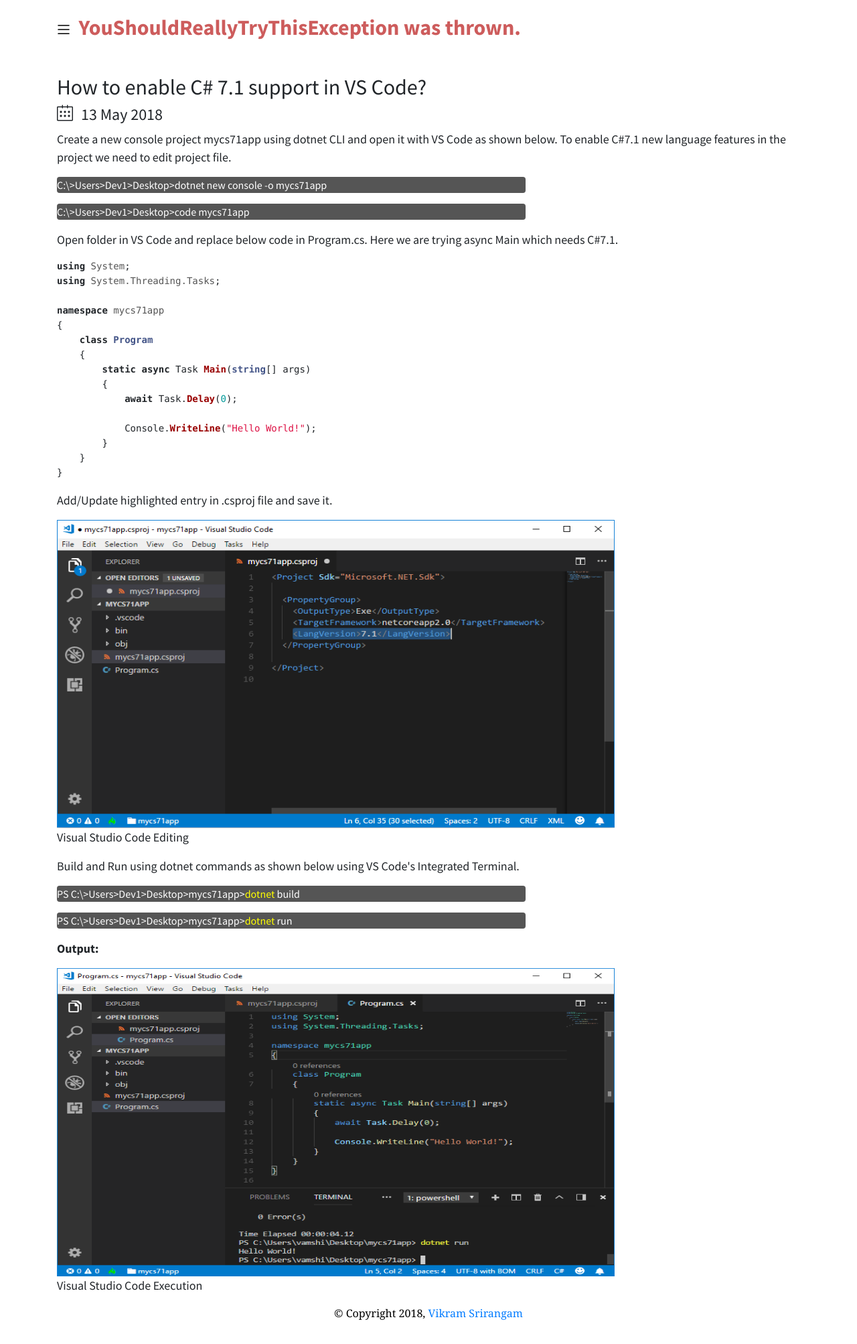
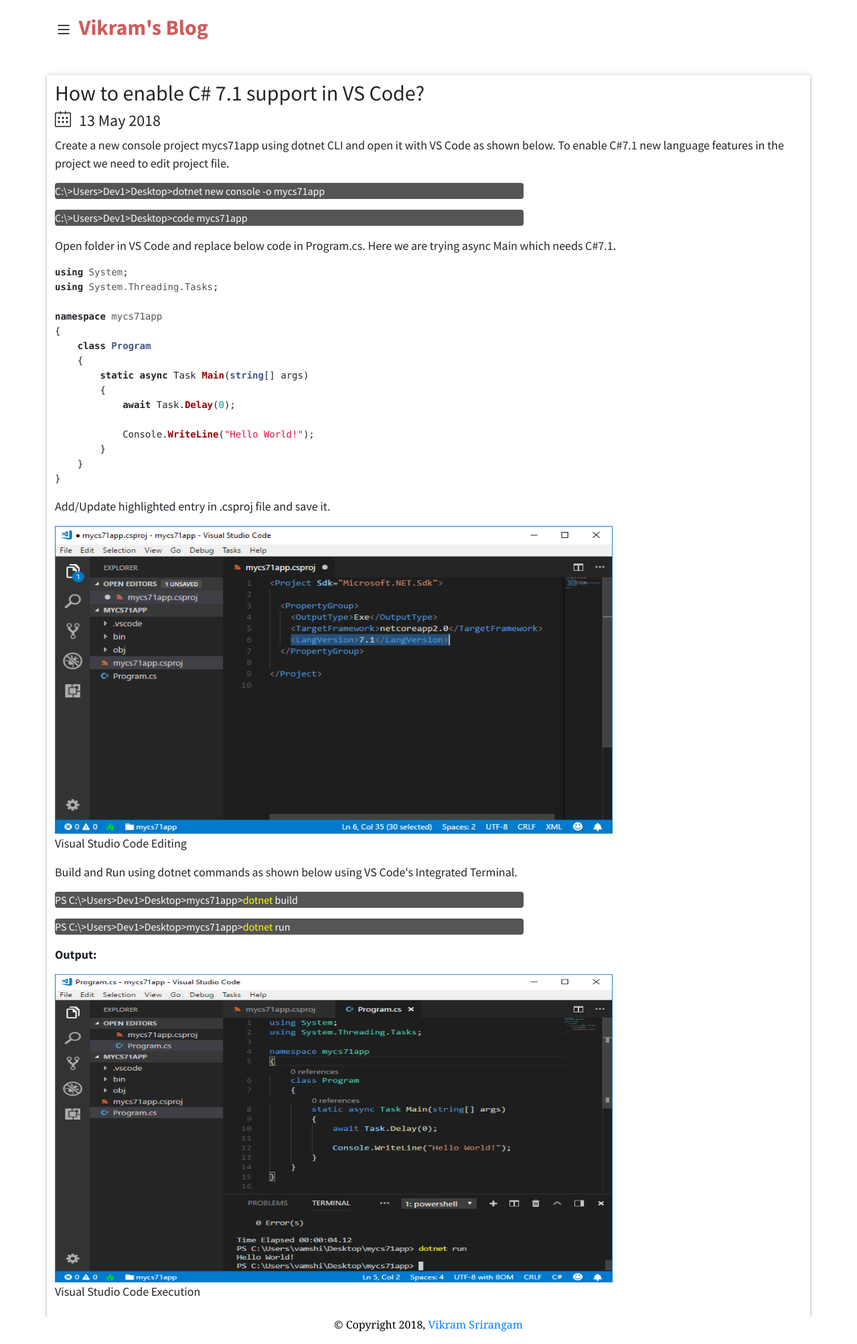
Before and after one commit to srirangamv/srirangamv.github.io, a Jekyll site: the page built from index.html, in a window 1280 px wide. Shown: the whole page at 67% size. Built offline with Jekyll 4.4.1, drawn with Linux system fonts in a browser that asks for light colours; nearby versions of some CDN libraries; the list of posts is cut into pages by our own code.

Commit message:
css changes

```diff
--- a/_layouts/default.html
+++ b/_layouts/default.html
@@ -60,14 +60,14 @@
                 </ul>
             </div>
             <div class="navbar">
-                <a class="navbar-brand navbar-link" href="/blog">YouShouldReallyTryThisException was thrown.</a>
+                <a class="navbar-brand navbar-link" href="/blog">Vikram's Blog</a>
             </div>
         </div>
     </div>
 
     <div class="container hero">
         <div class="row">
-            <div class="col-lg-12">
+            <div class="col-lg-12 shadow">
                 {{ content }}
             </div>
         </div>
--- a/css/style.css
+++ b/css/style.css
@@ -453,3 +453,13 @@
   height: 100px;
   border-radius: 100px;
 }
+
+.shadow{
+  border-radius: 2px;
+  border-top: solid 1px rgba(0,0,0,0.12);
+    padding: 8px 12px;
+    box-shadow: 0 4px 5px 0 rgba(0,0,0,0.14), 0 1px 10px 0 rgba(0,0,0,0.12), 0 2px 4px -1px rgba(0,0,0,0.2);
+    background-color: #fff;
+    margin: 0 auto;
+    overflow: hidden;
+}
```
